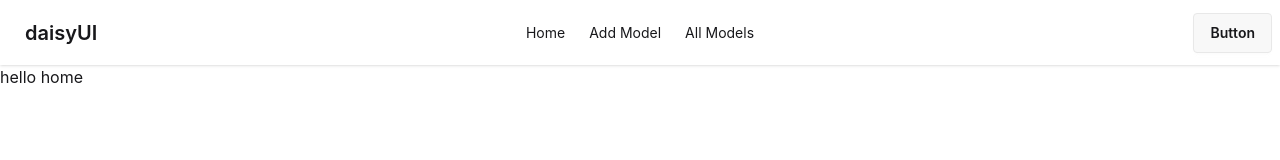
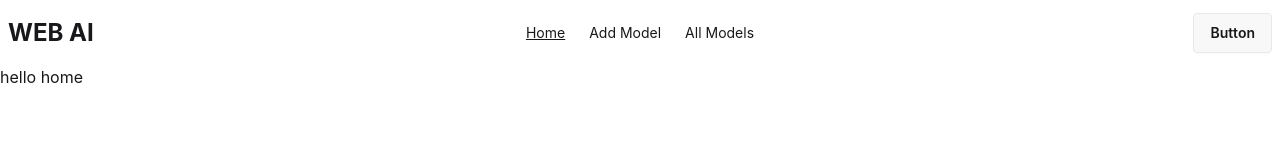
Before and after one commit to faysil-amin/web-ai-cliend-site, a React (Vite) app: page / in a window 1280 px wide. Shown: the top 160 px of the page. Built offline with nearby package versions, Linux system fonts and the light colour scheme; no server answers.

Commit message:
add container

```diff
--- /dev/null
+++ b/src/Component/Container/Container.jsx
@@ -0,0 +1,7 @@
+import React from "react";
+
+const Container = ({ children }) => {
+  return <div className="max-w-11/12 mx-auto">{children}</div>;
+};
+
+export default Container;
--- /dev/null
+++ b/src/Component/Navbar/Navbar.css
@@ -0,0 +1,3 @@
+.active {
+  text-decoration: underline;
+}
--- a/src/Component/Navbar/Navbar.jsx
+++ b/src/Component/Navbar/Navbar.jsx
@@ -1,6 +1,6 @@
 import React from "react";
 import { NavLink } from "react-router";
-
+import "./Navbar.css";
 const Navbar = () => {
   const link = (
     <>
@@ -17,7 +17,7 @@ const Navbar = () => {
   );
   return (
     <div>
-      <div className="navbar bg-base-100 shadow-sm">
+      <div className="navbar">
         <div className="navbar-start">
           <div className="dropdown">
             <div tabIndex={0} role="button" className="btn btn-ghost lg:hidden">
@@ -44,7 +44,7 @@ const Navbar = () => {
               {link}
             </ul>
           </div>
-          <a className="btn btn-ghost text-xl">daisyUI</a>
+          <h1 className="text-2xl font-bold">WEB AI</h1>
         </div>
         <div className="navbar-center hidden lg:flex">
           <ul className="menu menu-horizontal px-1">{link}</ul>
--- a/src/Component/Path/Path.jsx
+++ b/src/Component/Path/Path.jsx
@@ -1,6 +1,8 @@
 import { createBrowserRouter } from "react-router";
 import Root from "../../Layout/Root";
 import Home from "../../Pages/Home/Home";
+import AddModel from "../../Pages/Addmodel/AddModel";
+import Allmodels from "../../Pages/Allmodels/Allmodels";
 
 export const router = createBrowserRouter([
   {
@@ -12,8 +14,13 @@ export const router = createBrowserRouter([
         Component: Home,
       },
       {
-
-      }
+        path: "/addmodel",
+        Component: AddModel,
+      },
+      {
+        path: "/allmodels",
+        Component: Allmodels,
+      },
     ],
   },
 ]);
```
